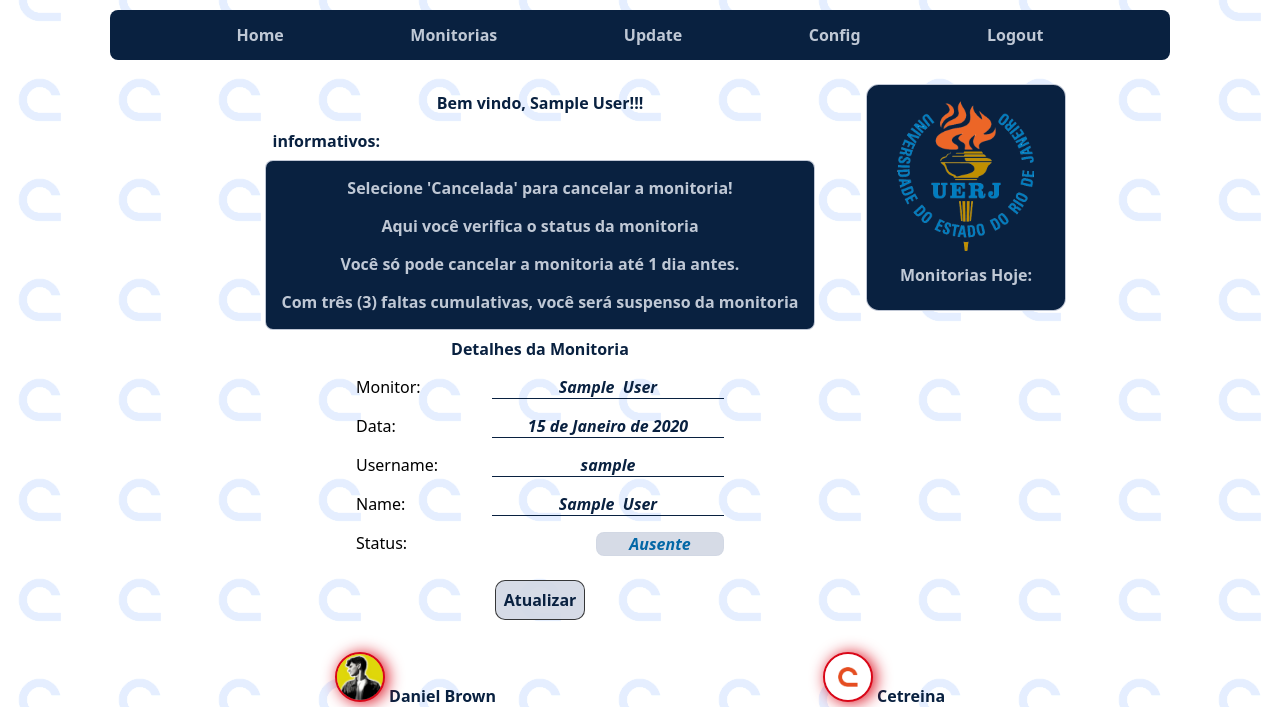
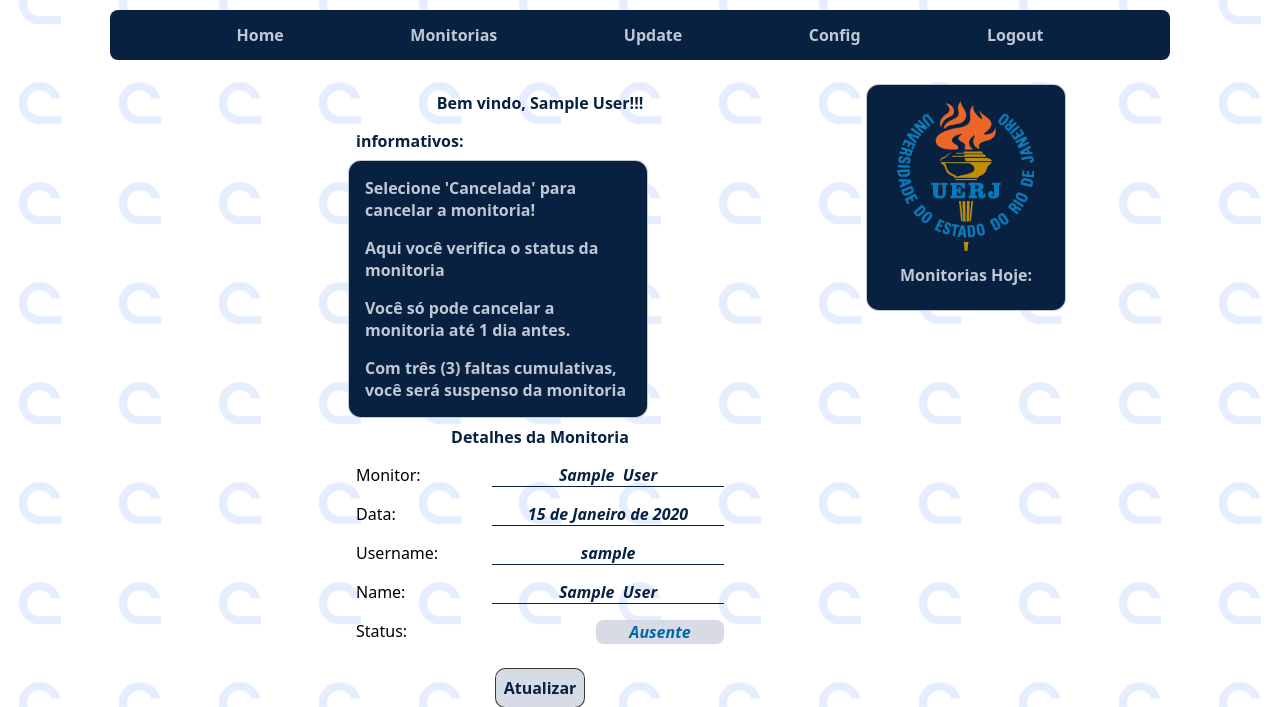
Before and after one commit to DanielBrown1998/Django_Python_USM_MON_UERJ, a Django app: page /monitorias/update/1/ in a window 1280 px wide. Shown: the top 707 px of the page. Run offline with Django 5.2, Linux system fonts and the light colour scheme; a user stored in the database is signed in; tables that the repository leaves empty hold one stand-in row (values such as "Sample post").

Commit message:
"Updated HTML templates and views: added CSS classes, removed unused import"

```diff
--- a/home/templates/home/partials/aside.html
+++ b/home/templates/home/partials/aside.html
@@ -29,7 +29,7 @@
     </div>
     {% if not user.is_superuser %}
     <form action="{% url 'home:marcar_monitoria' %}" class=" div-padding flex-column" method="POST" enctype="multipart/form-data">
-        <p class="legend flex-row item-padding">
+        <p class="legend flex-row item-padding  ">
             Marcar Monitoria:
         </p>
         {% csrf_token %}
@@ -58,7 +58,7 @@
             <p class="legend flex-row item-padding">Monitorias Hoje:</p>
             <ul class='flex-column'>
                 {% for item in monitorias_marcadas %}
-                <li>
+                <li class="item-padding">
                     <a href="{% url "home:update_monitoria" item.id %}"
                     class="flex-column border-white item-padding a-info">
                         <div class="flex-row-info">
--- a/home/templates/home/update_monitoria.html
+++ b/home/templates/home/update_monitoria.html
@@ -1,7 +1,7 @@
 {% extends "home/index.html" %}
 {% block content %}
 <h3 class="item-padding">informativos:</h3>
-<ul class="flex-column item-padding background-blue border-white">
+<ul class="info item-padding border-white">
     <li class="item-menu item-padding">
         <p class="legend"> Selecione 'Cancelada' para cancelar a monitoria!</p>
     </li>
--- a/home/views/cadastro.py
+++ b/home/views/cadastro.py
@@ -1,7 +1,6 @@
 from django.shortcuts import render, redirect
 from home.forms.update_create_form import CreateForm
 from home.views import message
-from django.contrib.auth.models import User
 from home.models import DataUser, Matriculas
 def cadastro(request):
 
```
